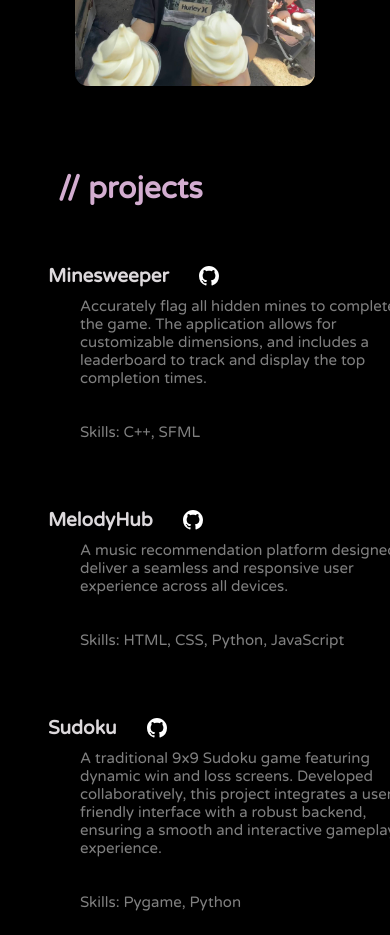
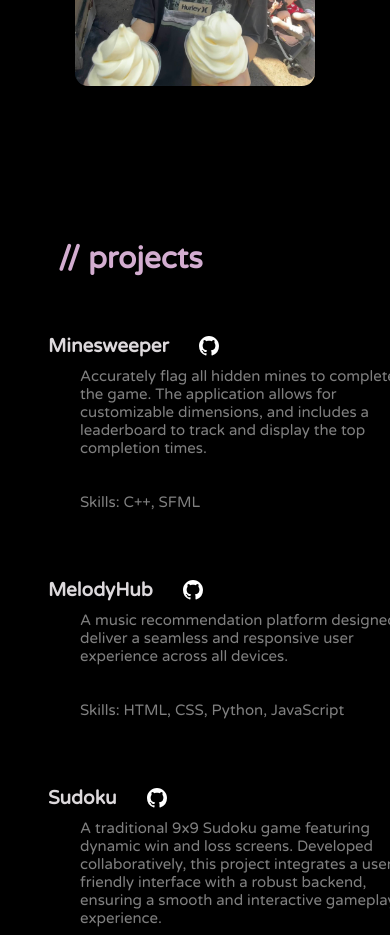
Before and after one commit to lynettehemingway/lynette-portfolio, a React (Create React App) app: page / in a window 390 px wide. Shown: the part 1600-2535 px from the top of the page. Built offline with nearby package versions, Linux system fonts and the light colour scheme; a web font is replaced by a local one.

Commit message:
project.css

```diff
--- a/src/components/Projects/projects.css
+++ b/src/components/Projects/projects.css
@@ -112,7 +112,7 @@
     .projContent {
         width: 10px;
         height: 10px;
-        margin-top: 150px;
+        margin-top: 220px;
     }
 
     .description {
```
Also changed, not shown: 6 other files (tests, documents, lock files or other folders).
